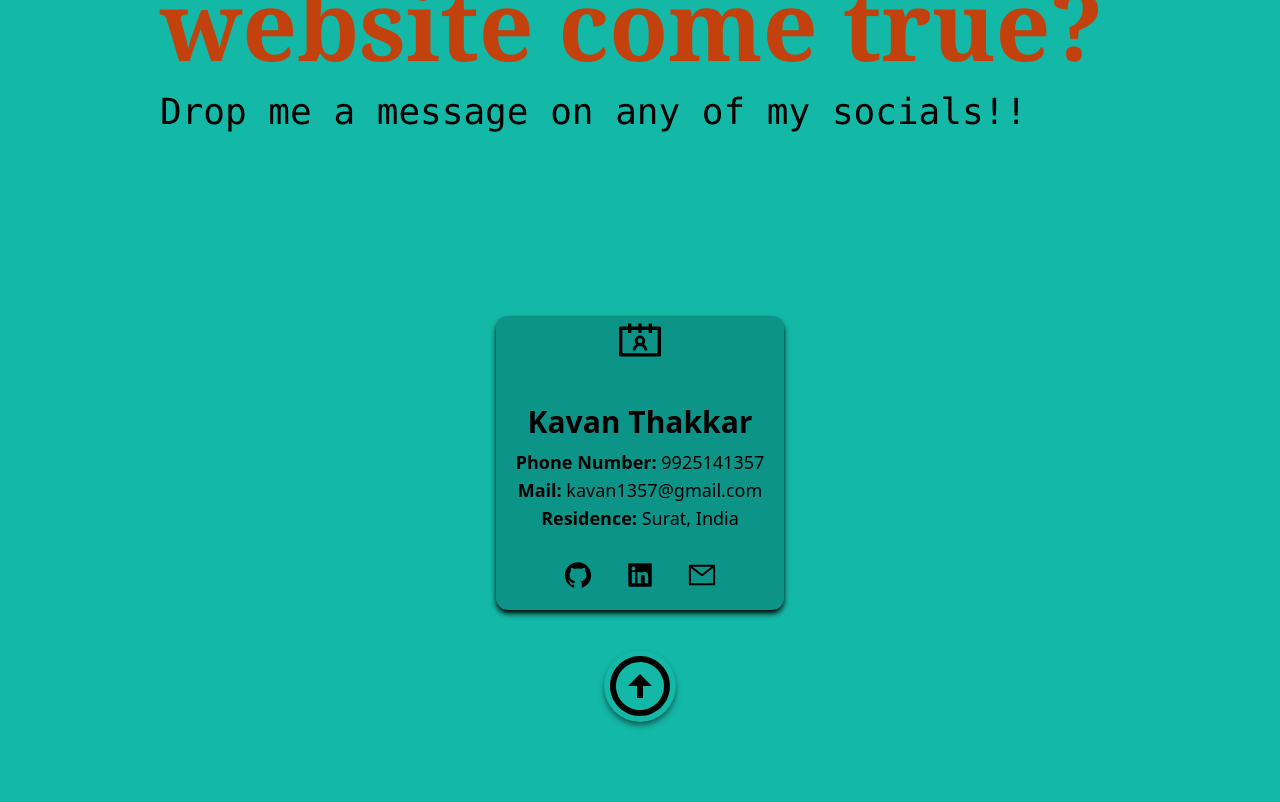
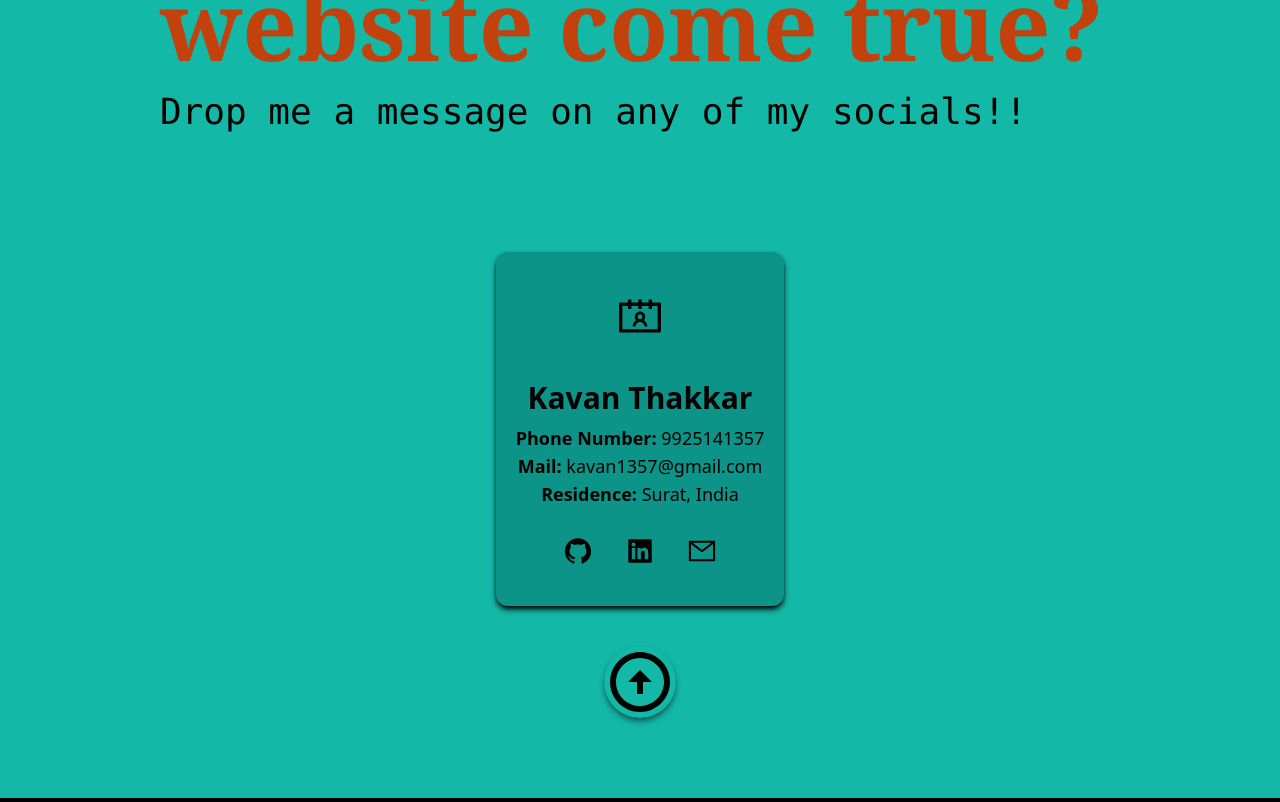
Before and after one commit to Ka1Thakkar/portfolio-2, a Next.js app: page / in a window 1280 px wide. Shown: the part 9240-10042 px from the top of the page. Built offline with nearby package versions, Linux system fonts and the light colour scheme.

Commit message:
Some UI chnages

```diff
--- a/components/contact.tsx
+++ b/components/contact.tsx
@@ -21,9 +21,9 @@ export default function Contact () {
           {/* <div className="px-40">
             <Image src={Kavan} className="rounded-full" />
           </div> */}
-          <div className="px-20 md:px-40 text-center font-serif md:flex md:items-center md:justify-between md:text-left pt-36">
+          <div className="px-20 md:px-40 text-center font-serif md:flex md:items-center md:justify-between md:text-left pt-20">
           {/* <Image src= {Kavan} className="rounded-full h-56 w-56 md:h-64 md:w-64 mx-auto md:mx-0 shadow-lg shadow-black hover:shadow-2xl hover:shadow-black" /> */}
-          <div className="pb-5 font-sans bg-teal-600 rounded-xl px-5 shadow-md shadow-black my-10 mx-auto">
+          <div className="p-10 font-sans bg-teal-600 rounded-xl px-5 shadow-md shadow-black my-10 mx-auto">
             <AiOutlineContacts className='text-5xl mx-auto' />
             <h1 className="pb-2 pt-10 text-black text-3xl font-bold text-center">Kavan Thakkar</h1>
             <h2 className="text-black text-lg text-center"><span className="font-bold">Phone Number:</span> 9925141357</h2>
```
